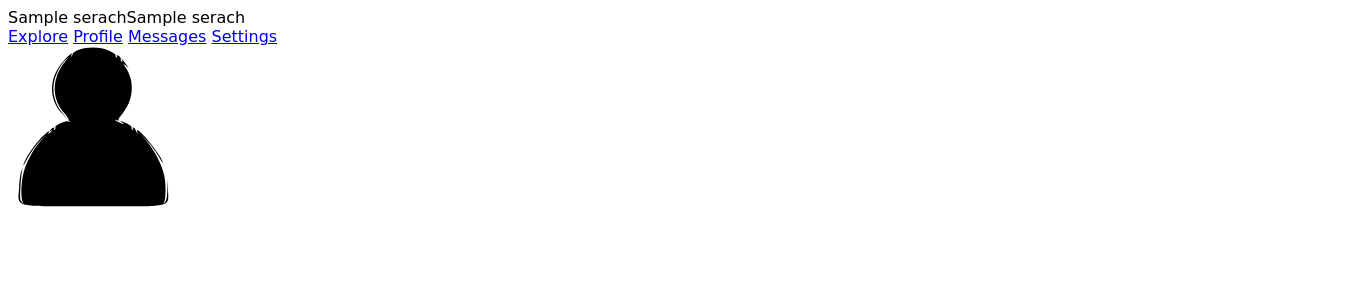
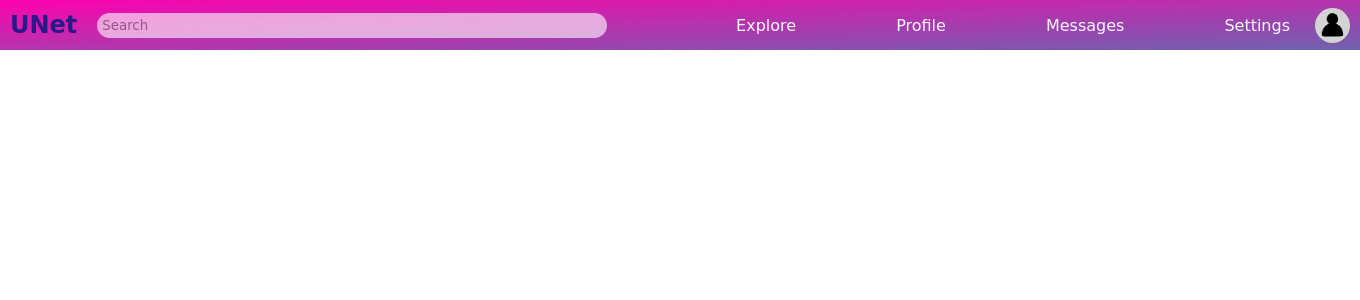
Before and after one commit to Chrunch-tech/UNet, a Flask app: template UNet/templates/profile.html in a window 1360 px wide. Shown: the top 300 px of the page. Run offline with Flask 2, Linux system fonts and the light colour scheme; tables that the repository leaves empty hold one stand-in row (values such as "Sample post"); the template is opened without the code that fills it: values that come from a table or form of the project are taken from there, most other values are stand-ins (such as "Sample title", 1, 10 or a date in 2020); some web fonts are replaced.

Commit message:
Delete logo.svg. Complete navbar for destops

```diff
--- a/UNet/static/profile.css
+++ b/UNet/static/profile.css
@@ -1,3 +1,111 @@
 *{
     font-family: 'Sniglet', cursive;
 }
+
+body{
+    margin: 0px;
+}
+
+nav{
+    display: flex;
+    justify-content: space-between;
+    width: 100%;
+    height: 50px;
+    background: linear-gradient(to right bottom, #fc03ad, #291887ad);
+}
+
+.links{
+    transition: 0.2s;
+    cursor: pointer;
+    text-decoration: none;
+    margin-left: 100px;
+    color: ghostwhite;
+}
+
+.links:hover{
+    transition: 0.2s;
+    cursor: pointer;
+    text-decoration: none;
+    margin-bottom: 5px;
+    margin-left: 100px;
+    color: ghostwhite;
+}
+
+
+.profile-info img{
+    width: 25px;
+    height: 25px;
+    border-radius: 30%;
+}
+
+.profile-info{
+    display: flex;
+    background-color: lightgray;
+    border-radius: 50%;
+    width: 35px;
+    height: 35px;
+    align-items: center;
+    justify-content: center;
+    margin-right: 10px;
+}
+
+#brand-name{
+    transition: 0.5s;
+    color: #291887;
+    font-size: x-large;
+    font-weight: bold;
+    margin-left: 10px;
+}
+
+#brand-name:hover{
+    transition: 0.5s;
+    text-shadow: 2px 2px 5px #291887b2;
+    color: #fc03e7;
+    font-size: x-large;
+    font-weight: bold;
+    margin-left: 10px;
+}
+
+.right-side{
+    display: flex;
+    align-items: center;
+    justify-content: center;
+}
+
+#search-form-explore{
+    transition: 0.5s;
+    margin-left: 20px;
+    width: 500px;
+    padding: 5px;
+    border-radius: 1rem;
+    border: none;
+    opacity: 0.6;
+    outline: none;
+}
+
+#search-form-explore-active{
+    transition: 0.5s;
+    margin-left: 20px;
+    width: 500px;
+    padding: 5px;
+    border-radius: 1rem;
+    border: none;
+    outline: none;
+}
+
+.nav-links{
+    display: flex;
+    align-items: center;
+    justify-content: center;
+    margin-right: 25px;
+}
+
+.left-side{
+    display: flex;
+    align-items: center;
+    justify-content: center;
+}
+
+.brand-info a{
+    text-decoration: none;
+}
--- /dev/null
+++ b/UNet/static/profile.js
@@ -0,0 +1,10 @@
+const search_bar = document.getElementById("search-form-explore");
+
+
+window.addEventListener('click', function(e){
+    if (search_bar.contains(e.target)){
+        search_bar.id = "search-form-explore-active";
+    } else{
+      search_bar.id = "search-form-explore";
+    }
+}, false);
--- a/UNet/templates/profile.html
+++ b/UNet/templates/profile.html
@@ -12,20 +12,29 @@
       rel="stylesheet"
       href="{{ url_for('static', filename='profile.css') }}"
     />
-    <title>Document</title>
+    <link rel="icon" href="{{ url_for('static', filename='logo.ico') }}" />
+    <title>UNet</title>
   </head>
   <body>
     <header>
       <nav>
+        <div class="right-side">
+          <div class="brand-info">
+            <a href="{{ url_for('home') }}">
+              <span id="brand-name">UNet</span>
+            </a>
+          </div>
           <div class="search-form-explore">
-          {{ search.hidden_tag() }} {{ serach.serach.label }}{{
-          serach.serach(placeholder="Search") }}
+            {{ search.hidden_tag() }} {{ search.search.label }}{{
+            search.search(placeholder="Search", id="search-form-explore") }}
           </div>
+        </div>
+        <div class="left-side">
           <div class="nav-links">
-          <a href="#">Explore</a>
-          <a href="#">Profile</a>
-          <a href="#">Messages</a>
-          <a href="#">Settings</a>
+            <a href="#" class="links">Explore</a>
+            <a href="#" class="links">Profile</a>
+            <a href="#" class="links">Messages</a>
+            <a href="#" class="links">Settings</a>
           </div>
           <div class="profile-info">
             <img
@@ -33,7 +42,9 @@
               alt="profile-img"
             />
           </div>
+        </div>
       </nav>
     </header>
+    <script src="{{ url_for('static', filename='profile.js') }}"></script>
   </body>
 </html>
```
Also changed, not shown: UNet/static/logo.svg (deleted). Lines whose indentation alone changed are shown as unchanged.
